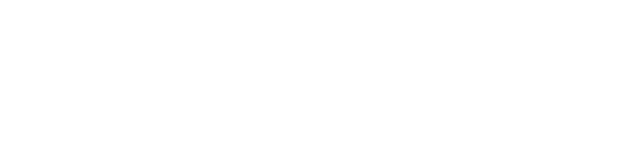
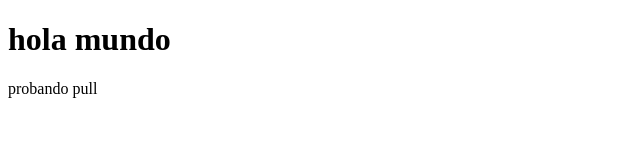
Before and after one commit to errante13/ejemplo1_g8, a plain HTML site: page index.html in a window 1280 px wide. Shown: the whole page, without its empty margins (0-640 px from the left). Drawn offline with Linux system fonts and the light colour scheme.

Commit message:
Update index.html
probando pull

```diff
--- a/index.html
+++ b/index.html
@@ -6,6 +6,7 @@
     <title>Document</title>
 </head>
 <body>
-
+    <h1> hola mundo </h1>
+    probando pull
 </body>
 </html>
```
